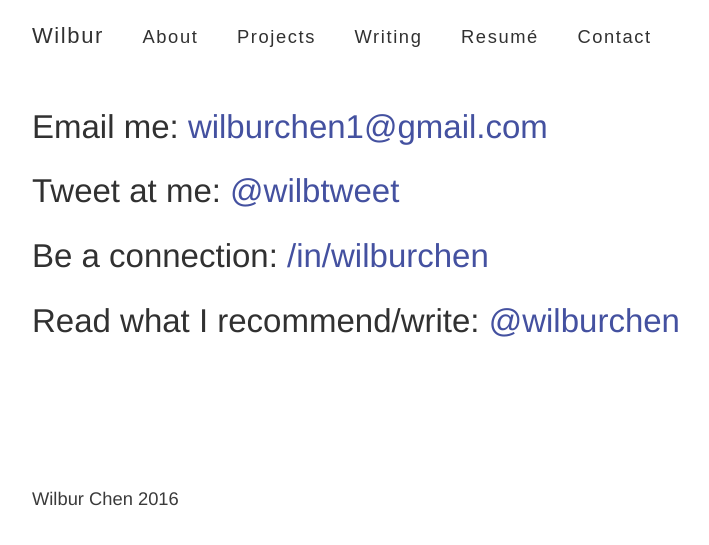
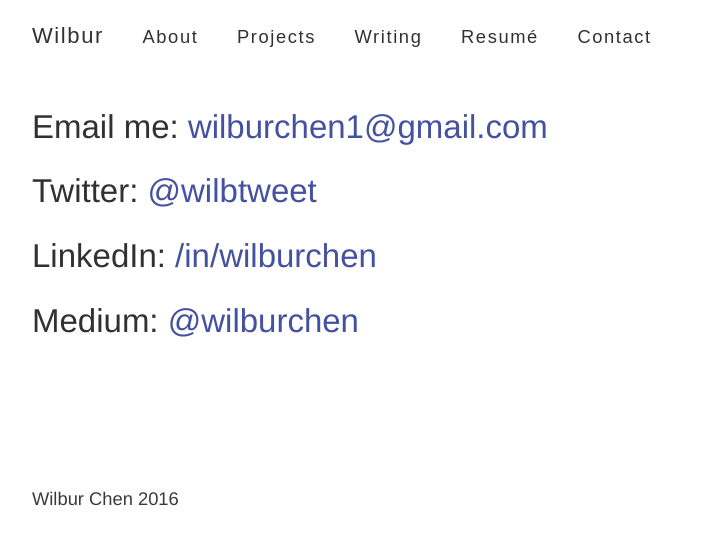
Before and after one commit to wilburc/wilburc.github.io, a Jekyll site: the page built from contact.md, in a window 1280 px wide. Shown: the top 545 px of the page, without its empty margins (245-954 px from the left). Built offline with Jekyll 4.4.1, drawn with Linux system fonts in a browser that asks for light colours.

Commit message:
Update contact.md

```diff
--- a/contact.md
+++ b/contact.md
@@ -5,8 +5,8 @@ title: Contact
 
 ## Email me: <a href='mailto:wilburchen1@gmail.com'>wilburchen1@gmail.com</a>
 
-## Tweet at me: <a href='http://twitter.com/wilbtweet'>@wilbtweet</a>
+## Twitter: <a href='http://twitter.com/wilbtweet'>@wilbtweet</a>
 
-## Be a connection: <a href='http://linkedin.com/in/wilburchen'>/in/wilburchen</a>
+## LinkedIn: <a href='http://linkedin.com/in/wilburchen'>/in/wilburchen</a>
 
-## Read what I recommend/write: <a href='http://medium.com/@wilburchen'>@wilburchen</a>
+## Medium: <a href='http://medium.com/@wilburchen'>@wilburchen</a>
```
